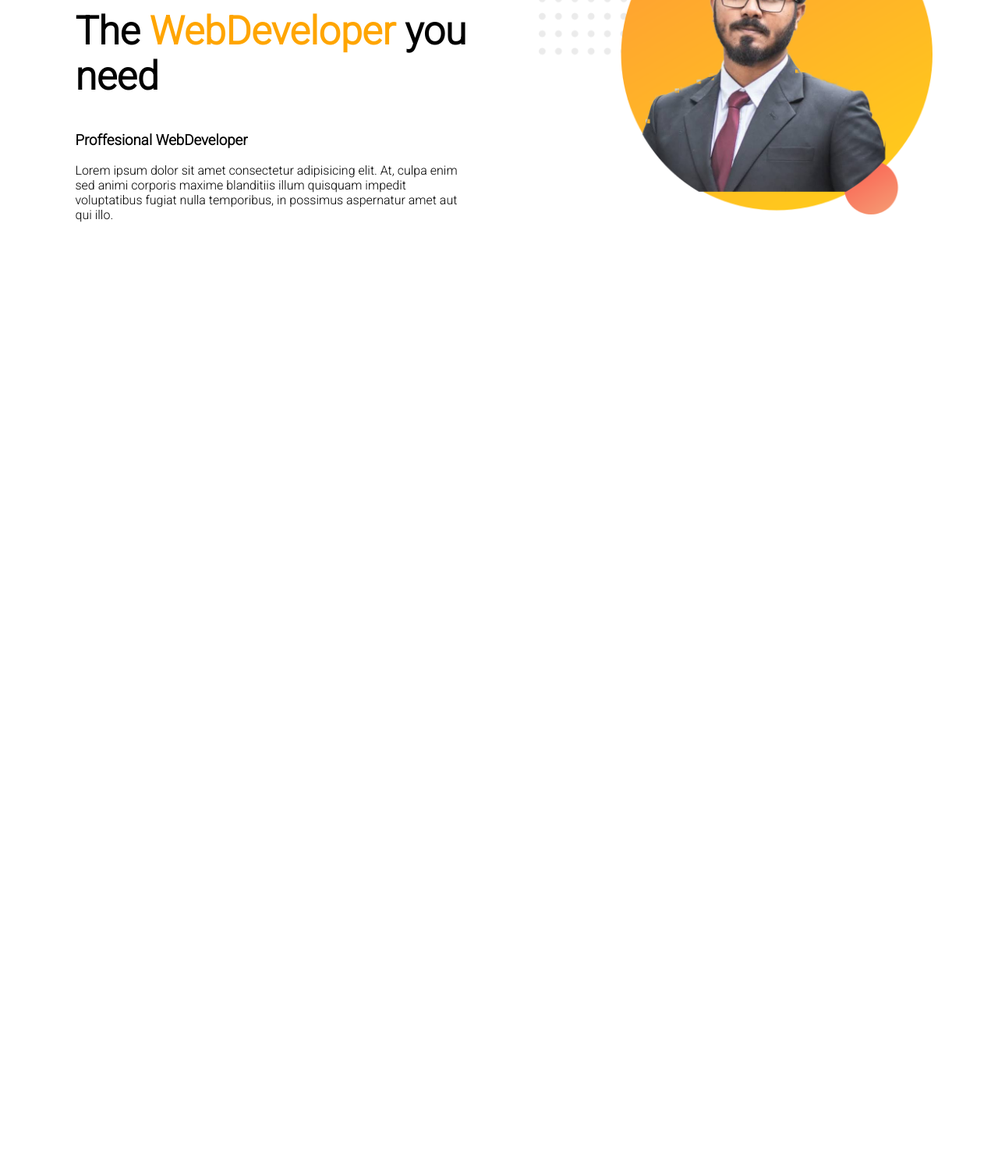
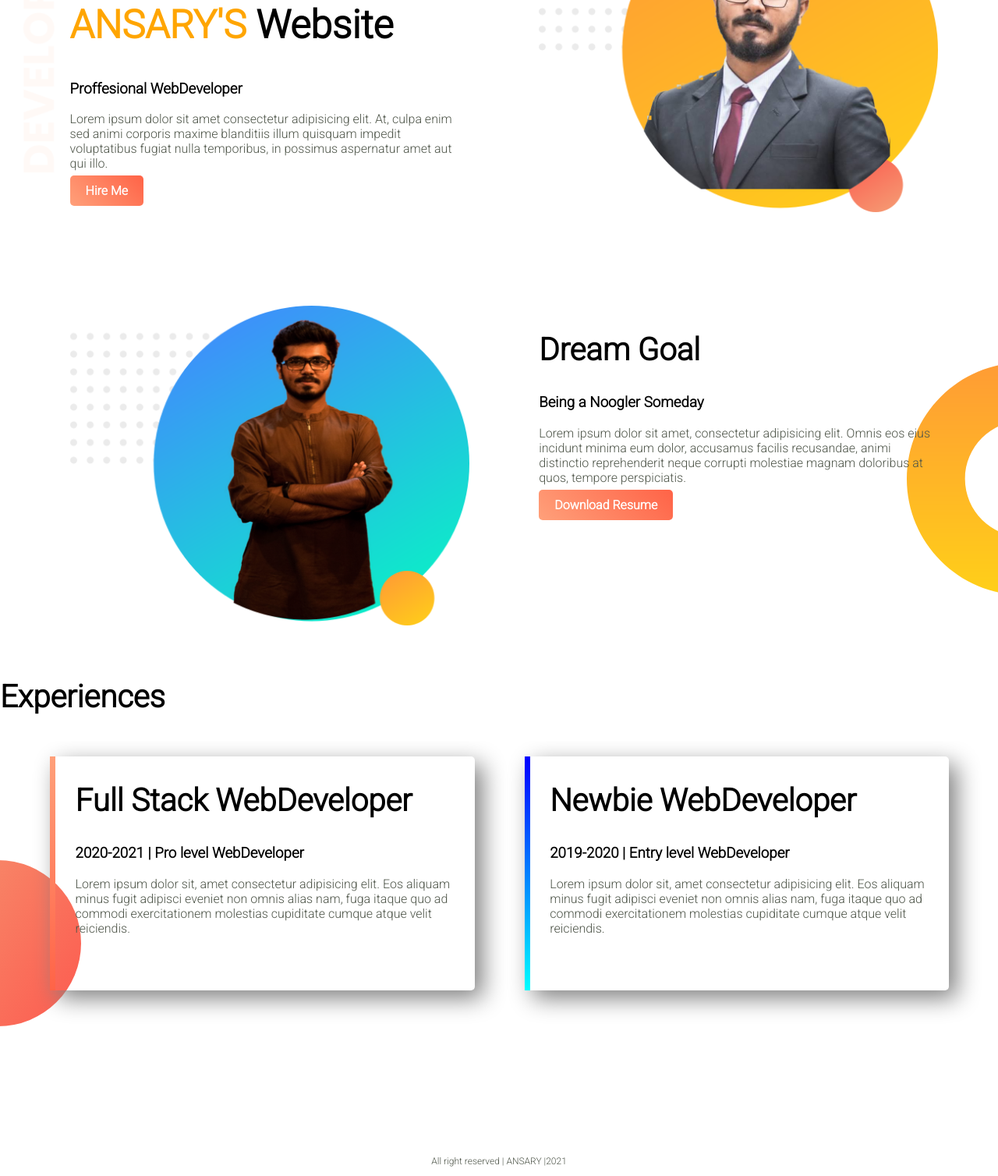
Before and after one commit to iswoad/ias-portfolio, a plain HTML site: page index.html in a window 1280 px wide. Shown: the part 138-1646 px from the top of the page at 78% size. Before the commit the page ends 800 px from the top, so only its background shows below. Drawn offline with Linux system fonts and the light colour scheme.

Commit message:
site structure done

```diff
--- a/index.html
+++ b/index.html
@@ -9,18 +9,52 @@
     <link rel="stylesheet" href="style.css">
 </head>
 <body>
-    <section>
+    <section class="sec1">
         <div class="half-width">
-            <h1>Hi, I am Iraz</h1>
-            <h1>The <span class="punchline">WebDeveloper</span> you need</h1>
+            <h1>Welcome to</h1>
+            <h1><span class="punchline">ANSARY'S</span> Website</h1>
             <h3>Proffesional WebDeveloper</h3>
             <p>Lorem ipsum dolor sit amet consectetur adipisicing elit. At, culpa enim sed animi corporis maxime blanditiis illum quisquam impedit voluptatibus fugiat nulla temporibus, in possimus aspernatur amet aut qui illo.</p>
+            <a class="bttn1" target="_blank" href="https://www.linkedin.com/in/iswoad-ansary/">Hire Me</a>
         </div>
         <div class="half-width">
             <img src="./images/p1.png" alt="">
         </div>
+    </section>
+
+    <section class="sec2">
+        <div class="half-width">
+            <img src="images/p2.png" alt="">
+        </div>
+        <div class="half-width">
+            <h2>Dream Goal</h2>
+            <h3>Being a Noogler Someday</h3>
+            <p>Lorem ipsum dolor sit amet, consectetur adipisicing elit. Omnis eos eius incidunt minima eum dolor, accusamus facilis recusandae, animi distinctio reprehenderit neque corrupti molestiae magnam doloribus at quos, tempore perspiciatis.
+            </p>
+            <a class="bttn2" target="_blank" href="https://www.linkedin.com/in/iswoad-ansary/">Download Resume</a>
+
+        </div>
+    </section>
+
+    <section class="exp-head">
+        <h2>Experiences</h2>
+    </section>
+    <section class="exp">
+        <div id="full-stack" class="half-width single-exp">
+            <h2>Full Stack WebDeveloper</h2>
+            <h3>2020-2021 | Pro level WebDeveloper</h3>
+            <p>Lorem ipsum dolor sit, amet consectetur adipisicing elit. Eos aliquam minus fugit adipisci eveniet non omnis alias nam, fuga itaque quo ad commodi exercitationem molestias cupiditate cumque atque velit reiciendis.</p>
+        </div>
+        <div id="newbie" class="half-width single-exp">
+            <h2>Newbie WebDeveloper</h2>
+            <h3>2019-2020 | Entry level WebDeveloper</h3>
+            <p>Lorem ipsum dolor sit, amet consectetur adipisicing elit. Eos aliquam minus fugit adipisci eveniet non omnis alias nam, fuga itaque quo ad commodi exercitationem molestias cupiditate cumque atque velit reiciendis.</p>
+        </div>
 
     </section>
 
+    <footer>
+        <p> All right reserved | ANSARY |2021 </p>
+    </footer>
 </body>
 </html>
--- a/style.css
+++ b/style.css
@@ -1,10 +1,17 @@
 body{
+    margin: 0;
     font-family: 'Roboto', sans-serif;
 }
 h1{
     font-size: 50px;
 }
-
+h2{
+    font-size: 40px;
+    padding: 0;
+}
+p{
+    color: #4e5549;
+}
 .punchline{
     color: orange;
 }
@@ -14,6 +21,85 @@ h1{
     margin-left: 5%;
     padding-left: 2%;
 }
+/* .half-width3{
+    margin-right: 5%;
+    padding-right: 2%;
+}
+.half-width3 img{
+    width: 100%;
+} */
+
 .half-width img{
     width: 100%;
 }
+.sec1{
+    background-image: url("images/top-section-banner.png");
+    height: 500px;
+    background-repeat: no-repeat;
+    padding-bottom: 30px;
+    overflow: hidden;
+}
+.bttn1{
+    text-decoration: none;
+    /* background-color: orangered; */
+    background-image: linear-gradient(45deg, lightsalmon, tomato);
+    padding: 10px 20px;
+    border-radius: 5px;
+    color: white;
+    font-weight: 700;
+}
+.bttn2{
+    text-decoration: none;
+    /* background-color: orangered; */
+    background-image: linear-gradient(45deg, lightsalmon, tomato);
+    padding: 10px 20px;
+    border-radius: 5px;
+    color: white;
+    font-weight: 700;
+}
+
+.sec2{
+    background-image: url("images/dream-bg.png");
+    background-repeat: no-repeat;
+    background-position: right;
+     /* height: 500px; */
+    padding-bottom: 30px;
+    overflow: hidden;
+}
+
+.exp{
+    /* display: inline-flex; */
+    /* flex-wrap: nowrap; */
+    /* padding: 30px;
+    margin-left: 5%;
+    margin-right: 5%; */
+    overflow: hidden;
+    height: 500px;
+    padding-top: 20px;
+    background-image: url("images/exp-bg.png");
+    background-repeat: no-repeat;
+    background-position: left;
+}
+
+.single-exp{
+    box-shadow: 10px 10px 30px gray;
+    border-radius: 5px;
+    height: 60%;
+}
+
+#full-stack{
+    border-left: 7px solid;
+    border-image: linear-gradient(180deg, lightsalmon, tomato);
+    border-image-slice: 1;
+}
+
+#newbie{
+    border-left: 7px solid;
+    border-image: linear-gradient(180deg, blue, cyan);
+    border-image-slice: 1;
+}
+
+footer p{
+    text-align: center;
+    font-size: 12px;
+}
```
Also changed, not shown: images/p2.png (added), images/top-section-banner.png (renamed from images/top-banner.png).
